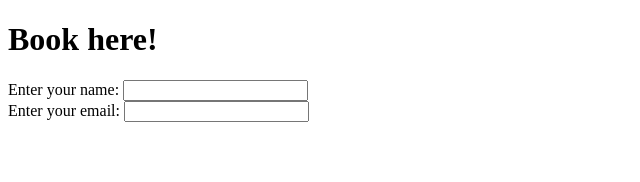
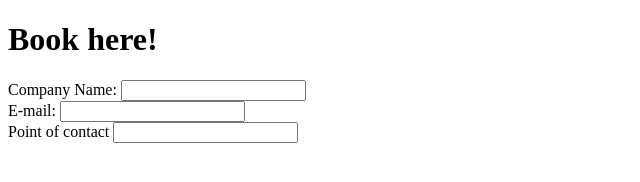
Before and after one commit to abhishekchavannn/fb-nr-marketing, a plain HTML site: page index.html in a window 1280 px wide. Shown: the whole page, without its empty margins (0-640 px from the left). Drawn offline with Linux system fonts and the light colour scheme.

Commit message:
Domain test

```diff
--- a/index.html
+++ b/index.html
@@ -9,11 +9,15 @@
 <body>
     <h1>Book here!</h1>
     <form action="book.php">
-        <span>Enter your name:</span>
+        <span>Company Name:</span>
         <input type="text" name="name" id="name">
         <br>
-        <span>Enter your email:</span>
+        <span>E-mail:</span>
         <input type="email" name="email" id="email">
+        <br>
+        <span>Point of contact</span>
+        <input type="email" name="email" id="email">
+        <br>
     </form>
 </body>
 </html>
```
